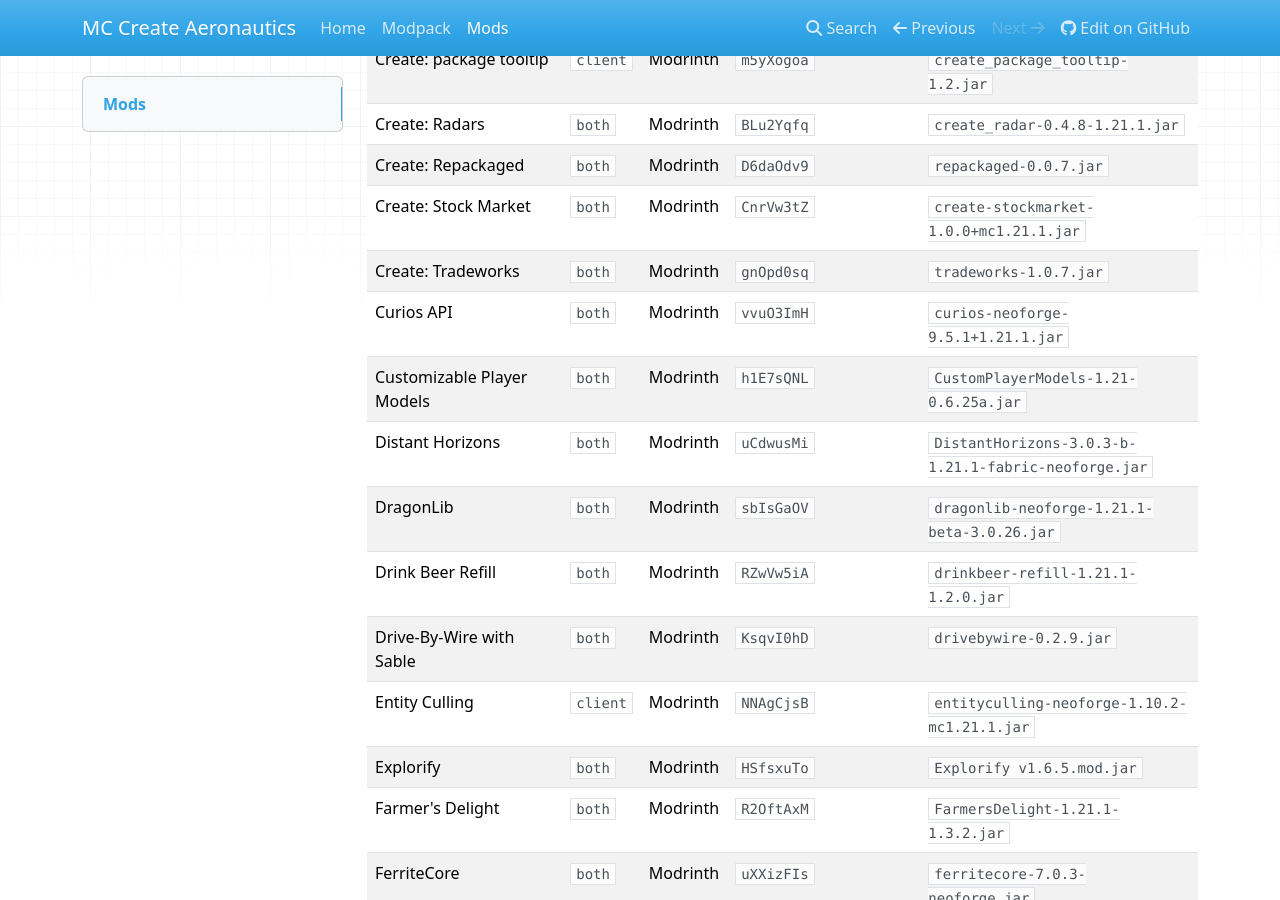
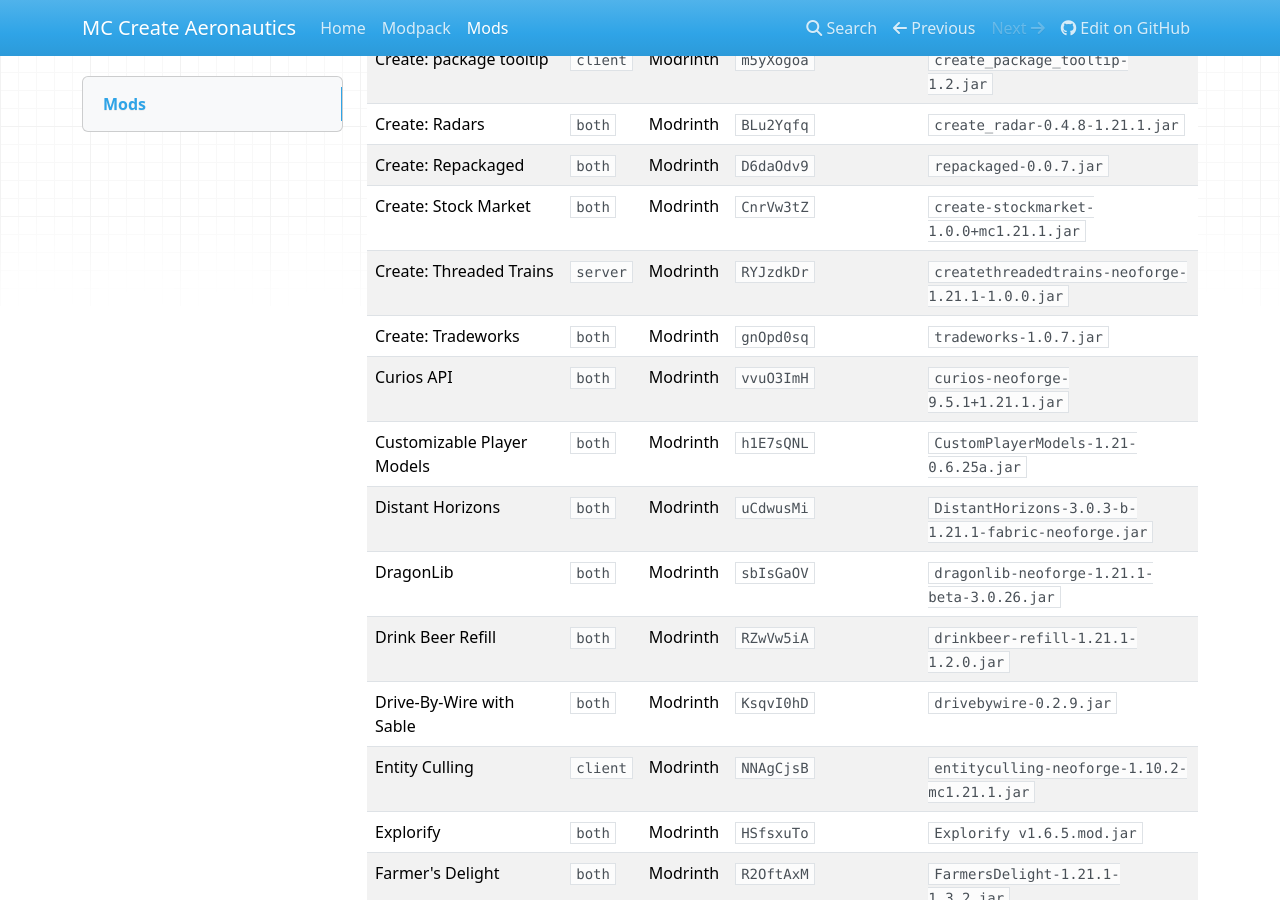
Before and after one commit to AlexCawl/mc-create-aeronautics-modpack, an MkDocs documentation site: the page built from docs/mods.md, in a window 1280 px wide and 900 px high, scrolled down 2630 px. Built offline with MkDocs 1.6.1, drawn with Linux system fonts in a browser that asks for light colours; nearby versions of some CDN libraries; some of the changed text lies outside the part shown.

Commit message:
feat: added new mods

```diff
--- a/docs/mods.md
+++ b/docs/mods.md
@@ -50,6 +50,7 @@ Total mods: 92.
 | Create: Radars | `both` | Modrinth | `BLu2Yqfq` | `create_radar-0.4.8-1.21.1.jar` |
 | Create: Repackaged | `both` | Modrinth | `D6daOdv9` | `repackaged-0.0.7.jar` |
 | Create: Stock Market | `both` | Modrinth | `CnrVw3tZ` | `create-stockmarket-1.0.0+mc1.21.1.jar` |
+| Create: Threaded Trains | `server` | Modrinth | `RYJzdkDr` | `createthreadedtrains-neoforge-1.21.1-1.0.0.jar` |
 | Create: Tradeworks | `both` | Modrinth | `gnOpd0sq` | `tradeworks-1.0.7.jar` |
 | Curios API | `both` | Modrinth | `vvuO3ImH` | `curios-neoforge-9.5.1+1.21.1.jar` |
 | Customizable Player Models | `both` | Modrinth | `h1E7sQNL` | `CustomPlayerModels-1.21-0.6.25a.jar` |
@@ -99,4 +100,5 @@ Total mods: 92.
 | Structory | `both` | Modrinth | `aKCwCJlY` | `Structory_26.1_v1.3.16.jar` |
 | SuperMartijn642's Config Lib | `both` | Modrinth | `LN9BxssP` | `supermartijn642configlib-1.1.8-neoforge-mc1.21.jar` |
 | SuperMartijn642's Core Lib | `both` | Modrinth | `rOUBggPv` | `supermartijn642corelib-1.1.21-neoforge-mc1.21.jar` |
+| TrafficCraft | `both` | Modrinth | `Y1PXWvWn` | `trafficcraft-neoforge-1.21.1-1.1.3.jar` |
 | Traveler's Backpack | `both` | Modrinth | `rlloIFEV` | `travelersbackpack-neoforge-1.21.1-10.1.35.jar` |
```
Also changed, not shown: other parts of docs/mods.md (+1 -1 lines), 4 other files.
